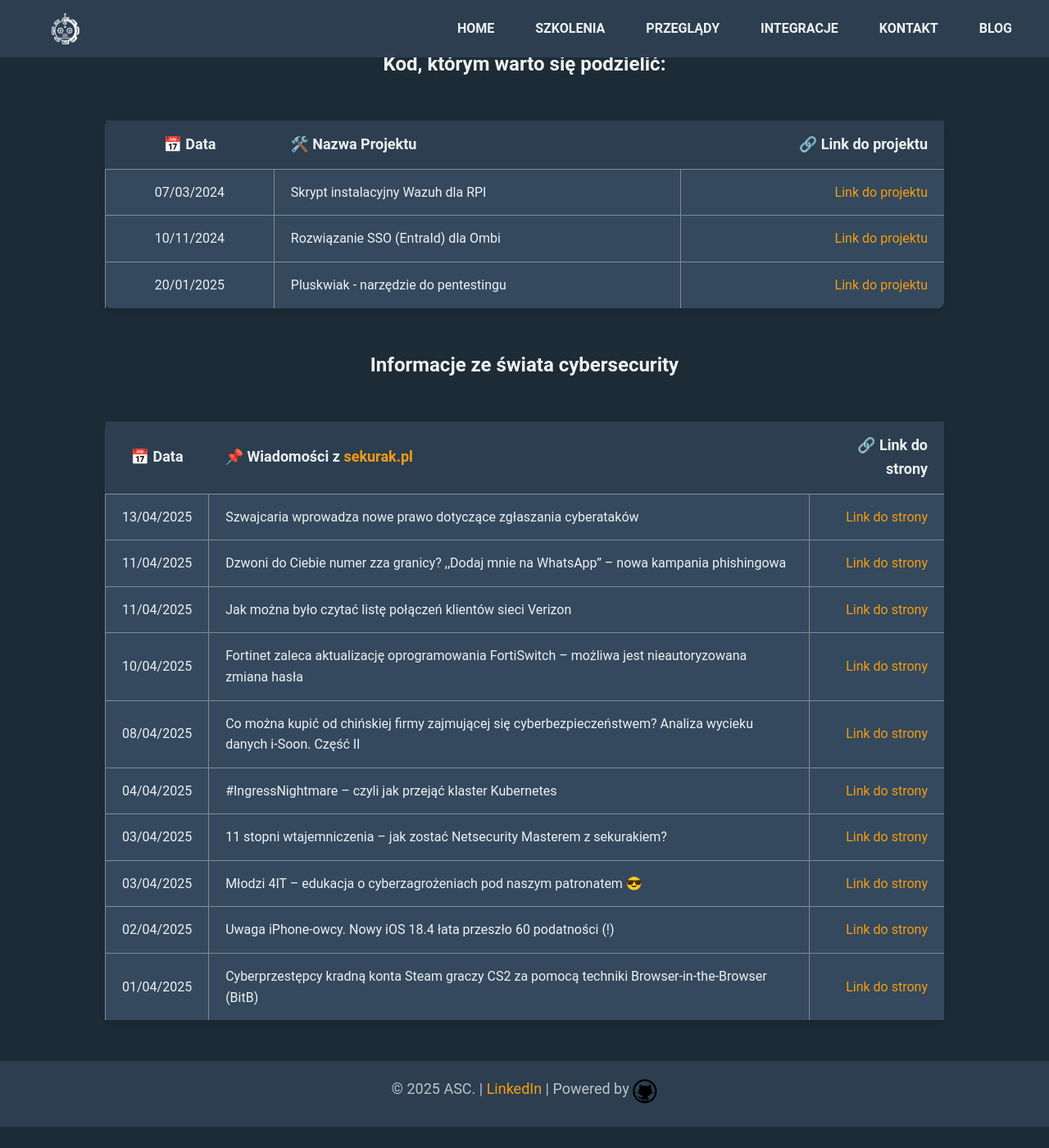
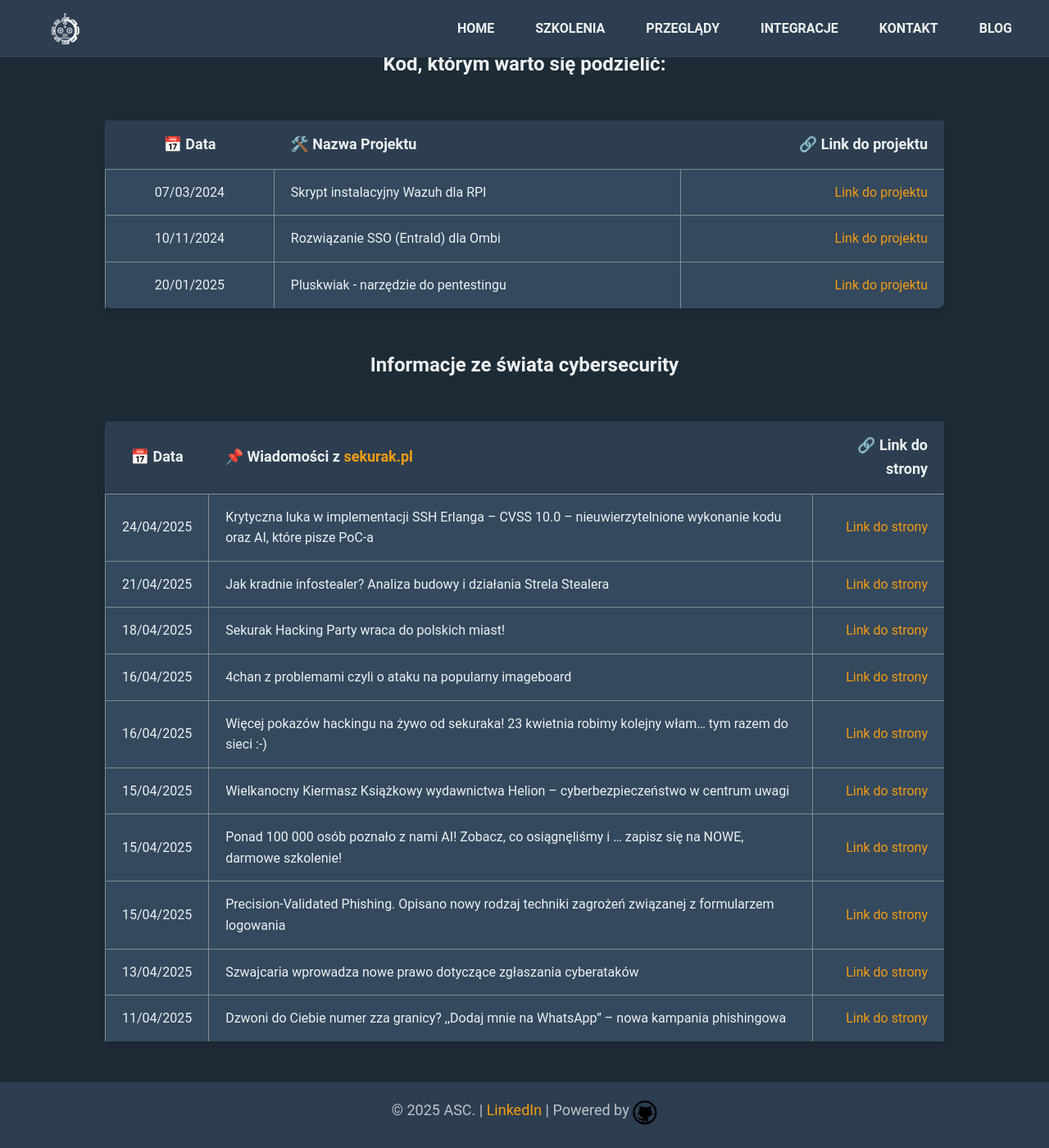
Before and after one commit to dadmins1984/Web, a Jekyll site: the page built from projects.md, in a window 1280 px wide and 1400 px high, scrolled down 139 px. Shown: the whole window at 82% size. Built offline with Jekyll 4.4.1, drawn with Linux system fonts in a browser that asks for light colours; before the commit the page ends 1513 px from its top, so only the background shows below that.

Commit message:
Blog update: 2025-30-04

```diff
--- a/projects.md
+++ b/projects.md
@@ -16,13 +16,13 @@ title: "Projects"
 
 | 📅 Data | 📌 Wiadomości z [sekurak.pl](https://sekurak.pl/) | 🔗 Link do strony |
 |:---------:|:------------------|-------------------:|
+| 24/04/2025 | Krytyczna luka w implementacji SSH Erlanga – CVSS 10.0 – nieuwierzytelnione wykonanie kodu oraz AI, które pisze PoC-a | [Link do strony](https://sekurak.pl/krytyczna-luka-w-implementacji-ssh-erlanga-cvss-10-0-nieuwierzytelnione-wykonanie-kodu-oraz-ai-ktore-pisze-poc-a/) |
+| 21/04/2025 | Jak kradnie infostealer? Analiza budowy i działania Strela Stealera | [Link do strony](https://sekurak.pl/jak-kradnie-infostealer-analiza-budowy-i-dzialania-strela-stealera/) |
+| 18/04/2025 | Sekurak Hacking Party wraca do polskich miast! | [Link do strony](https://sekurak.pl/sekurak-hacking-party-wraca-do-polskich-miast/) |
+| 16/04/2025 | 4chan z problemami czyli o ataku na popularny imageboard | [Link do strony](https://sekurak.pl/4chan-z-problemami-czyli-o-ataku-na-popularny-imageboard/) |
+| 16/04/2025 | Więcej pokazów hackingu na żywo od sekuraka! 23 kwietnia robimy kolejny włam… tym razem do sieci :-) | [Link do strony](https://sekurak.pl/wiecej-pokazow-hackingu-na-zywo-od-sekuraka-23-kwietnia-robimy-kolejny-wlam-tym-razem-do-sieci/) |
+| 15/04/2025 | Wielkanocny Kiermasz Książkowy wydawnictwa Helion – cyberbezpieczeństwo w centrum uwagi | [Link do strony](https://sekurak.pl/wielkanocny-kiermasz-ksiazkowy-wydawnictwa-helion-cyberbezpieczenstwo-w-centrum-uwagi/) |
+| 15/04/2025 | Ponad 100 000 osób poznało z nami AI! Zobacz, co osiągnęliśmy i … zapisz się na NOWE, darmowe szkolenie! | [Link do strony](https://sekurak.pl/ponad-100-000-osob-poznalo-z-nami-ai-zobacz-co-osiagnelismy-i-zapisz-sie-na-nowe-darmowe-szkolenie/) |
+| 15/04/2025 | Precision-Validated Phishing. Opisano nowy rodzaj techniki zagrożeń związanej z formularzem logowania | [Link do strony](https://sekurak.pl/precision-validated-phishing-opisano-nowy-rodzaj-techniki-zagrozen-zwiazanej-z-formularzem-logowania/) |
 | 13/04/2025 | Szwajcaria wprowadza nowe prawo dotyczące zgłaszania cyberataków | [Link do strony](https://sekurak.pl/szwajcaria-wprowadza-nowe-prawo-dotyczace-zglaszania-cyberatakow/) |
 | 11/04/2025 | Dzwoni do Ciebie numer zza granicy? ,,Dodaj mnie na WhatsApp’’ – nowa kampania phishingowa | [Link do strony](https://sekurak.pl/dzwoni-do-ciebie-numer-zza-granicy-dodaj-mnie-na-whatsapp-nowa-kampania-phishingowa/) |
-| 11/04/2025 | Jak można było czytać listę połączeń klientów sieci Verizon | [Link do strony](https://sekurak.pl/jak-mozna-bylo-czytac-liste-polaczen-klientow-sieci-verizon/) |
-| 10/04/2025 | Fortinet zaleca aktualizację oprogramowania FortiSwitch – możliwa jest nieautoryzowana zmiana hasła | [Link do strony](https://sekurak.pl/fortinet-zaleca-aktualizacje-oprogramowania-fortiswitch-mozliwa-jest-nieautoryzowana-zmiana-hasla/) |
-| 08/04/2025 | Co można kupić od chińskiej firmy zajmującej się cyberbezpieczeństwem? Analiza wycieku danych i-Soon. Część II | [Link do strony](https://sekurak.pl/co-mozna-kupic-od-chinskiej-firmy-zajmujacej-sie-cyberbezpieczenstwem-analiza-wycieku-danych-i-soon-czesc-ii/) |
-| 04/04/2025 | #IngressNightmare – czyli jak przejąć klaster Kubernetes | [Link do strony](https://sekurak.pl/ingressnightmare-czyli-jak-przejac-klaster-kubernetes/) |
-| 03/04/2025 | 11 stopni wtajemniczenia – jak zostać Netsecurity Masterem z sekurakiem? | [Link do strony](https://sekurak.pl/11-stopni-wtajemniczenia-jak-zostac-netsecurity-masterem-z-sekurakiem/) |
-| 03/04/2025 | Młodzi 4IT – edukacja o cyberzagrożeniach pod naszym patronatem 😎 | [Link do strony](https://sekurak.pl/mlodzi-4it-edukacja-o-cyberzagrozeniach-pod-naszym-patronatem/) |
-| 02/04/2025 | Uwaga iPhone-owcy. Nowy iOS 18.4 łata przeszło 60 podatności (!) | [Link do strony](https://sekurak.pl/uwaga-iphone-owcy-nowy-ios-18-4-lata-przeszlo-60-podatnosci/) |
-| 01/04/2025 | Cyberprzestępcy kradną konta Steam graczy CS2 za pomocą techniki Browser-in-the-Browser (BitB) | [Link do strony](https://sekurak.pl/cyberprzestepcy-kradna-konta-steam-graczy-cs2-za-pomoca-techniki-browser-in-the-browser-bitb/) |
```
